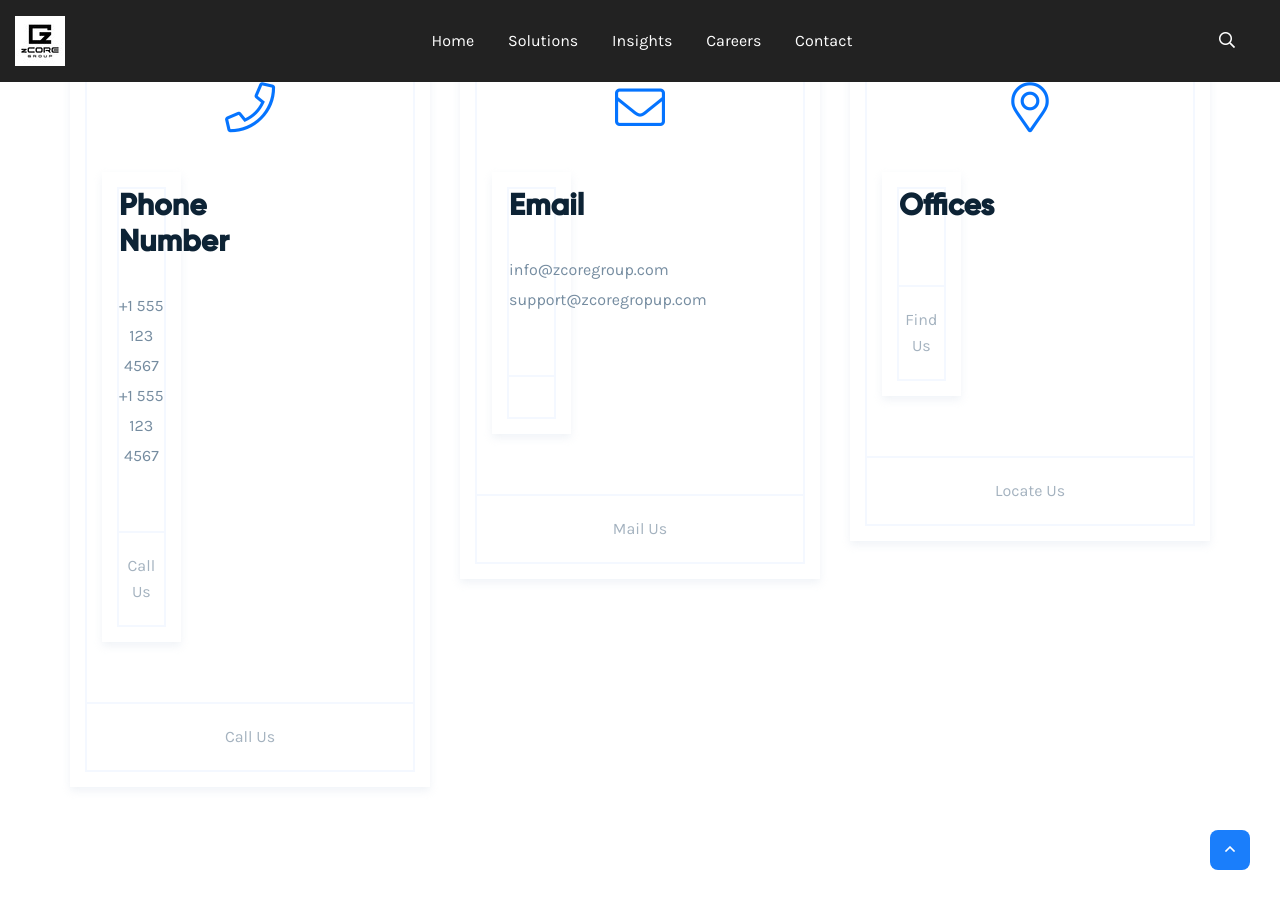
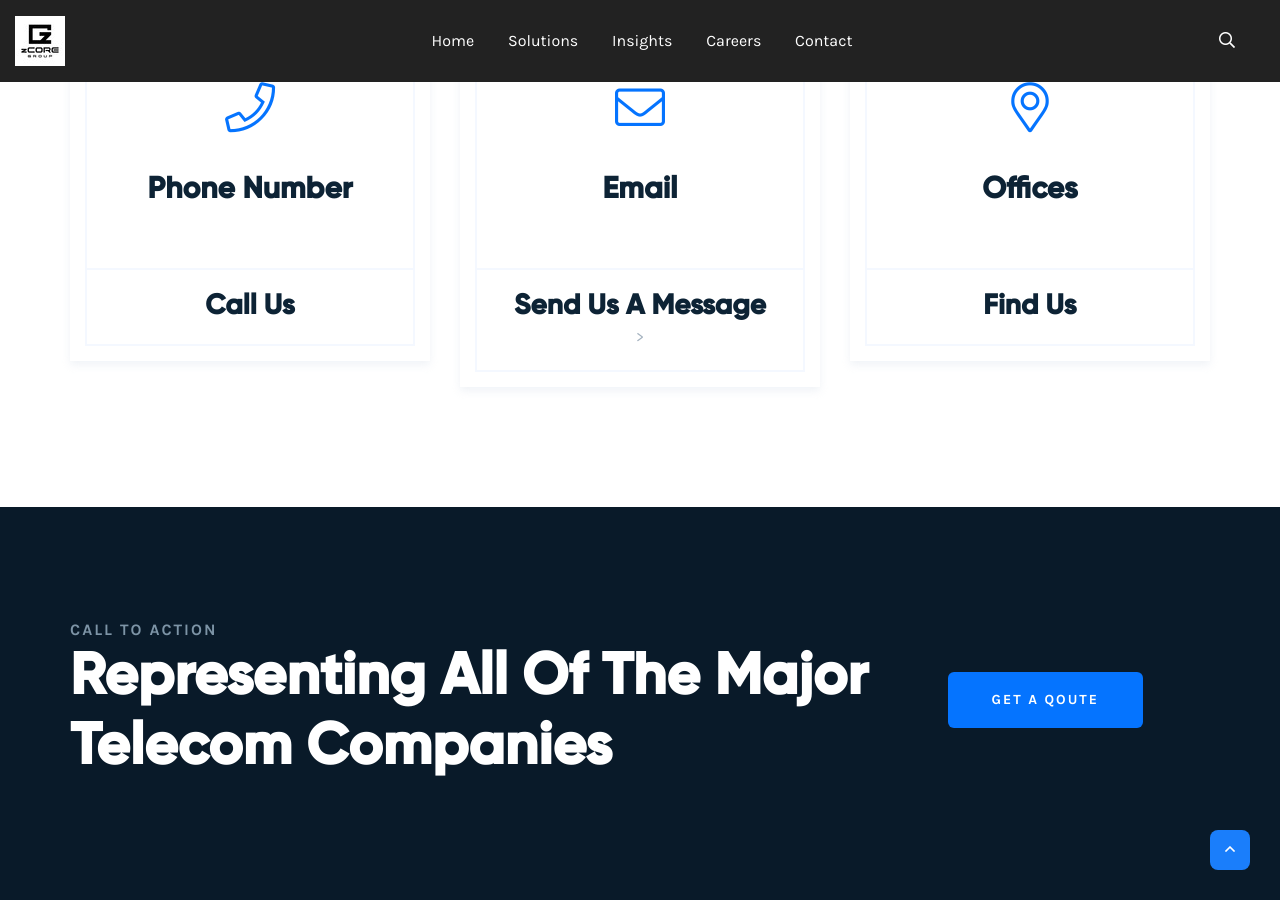
Before and after one commit to zCoreGroup/zcoregroup.github.io, a Jekyll site: the page built from contact.html, in a window 1280 px wide and 900 px high, scrolled down 1756 px. Built offline with Jekyll 4.4.1, drawn with Linux system fonts in a browser that asks for light colours.

Commit message:
Fixed formatting of phone, email, offices cards on Contact page

```diff
--- a/contact.html
+++ b/contact.html
@@ -80,57 +80,60 @@ title: "Contact Us"
     <div class="col-lg-4 col-md-6 col-sm-12">
         <div class="contact_information_box">
             <div class="information_box">
+                    {% for contact in site.contact %}
+                        {% if contact.title == "Phone Number" %}
                         <div class="information_icon">
-                    <i class="fal fa-phone"></i>
+                            <i class="{{ contact.icon }}"></i>
                         </div>
                         <div class="information_info">
-                    {% assign phone_cards = site.contact | where:"title", "Phone Number" %}
-                    {% for card in phone_cards %}
-                    {% include contact_card.html card=card %}
-                    {% endfor %}
+                            <h3>{{ contact.title }}</h3>
+                            <!-- You can add more information here if needed -->
                         </div>
                         <div class="info_button">
-                    <a href="{{ page.button_link }}" class="info_btn">Call Us</a>
+                            <a href="{{ contact.button_link }}" class="info_btn"><h3>{{ contact.button_text }}</h3></a>
                         </div>
+                        {% endif %}
+                    {% endfor %}
                 </div>
         </div>
     </div>
     <div class="col-lg-4 col-md-6 col-sm-12">
         <div class="contact_information_box">
             <div class="information_box">
+                {% for contact in site.contact %}
+                    {% if contact.title == "Email" %}
                     <div class="information_icon">
-                    <i class="fal fa-envelope"></i>
+                        <i class="{{ contact.icon }}"></i>
                     </div>
                     <div class="information_info">
-                    {% assign email_cards = site.contact | where:"title", "Email" %}
-                    {% for card in email_cards %}
-                    {% include contact_card.html card=card %}
-                    {% endfor %}
+                        <h3>{{ contact.title }}</h3>
+                    <!-- You can add more information here if needed -->
                     </div>
                     <div class="info_button">
-                    <a href="#" class="info_btn">Mail Us</a>
+                        <a href="{{ contact.button_link }}" class="info_btn" style="text-decoration: none;"><h3>{{ contact.button_text }}</h3>></a>
                     </div>
+                    {% endif %}
+                {% endfor %}
             </div>
         </div>
     </div>
     <div class="col-lg-4 col-md-6 col-sm-12">
         <div class="contact_information_box">
             <div class="information_box">
+                {% for contact in site.contact %}
+                {% if contact.title == "Offices" %}
                 <div class="information_icon">
-                    <i class="fal fa-map-marker-alt"></i>
+                    <i class="{{ contact.icon }}"></i>
                 </div>
                 <div class="information_info">
-                    {% assign address_cards = site.contact | where:"title", "Offices" %}
-                    {% for card in address_cards %}
-                    {% include contact_card.html card=card %}
-                    {% endfor %}
-                    {% for card in site.offices %}
-                    {% include contact_card.html card=card %}
-                    {% endfor %}
+                    <h3>{{ contact.title }}</h3>
+                    <!-- You can add more information here if needed -->
                 </div>
                 <div class="info_button">
-                    <a href="#" class="info_btn">locate us</a>
+                    <a href="{{ contact.button_link }}" class="info_btn"><h3>{{ contact.button_text }}</h3></a>
                 </div>
+                {% endif %}
+                {% endfor %}
             </div>
         </div>
     </div>
```
Also changed, not shown: _contact/email.md (+2 -0 lines), _contact/phone.md (+0 -1 lines). Lines whose indentation alone changed are shown as unchanged.
